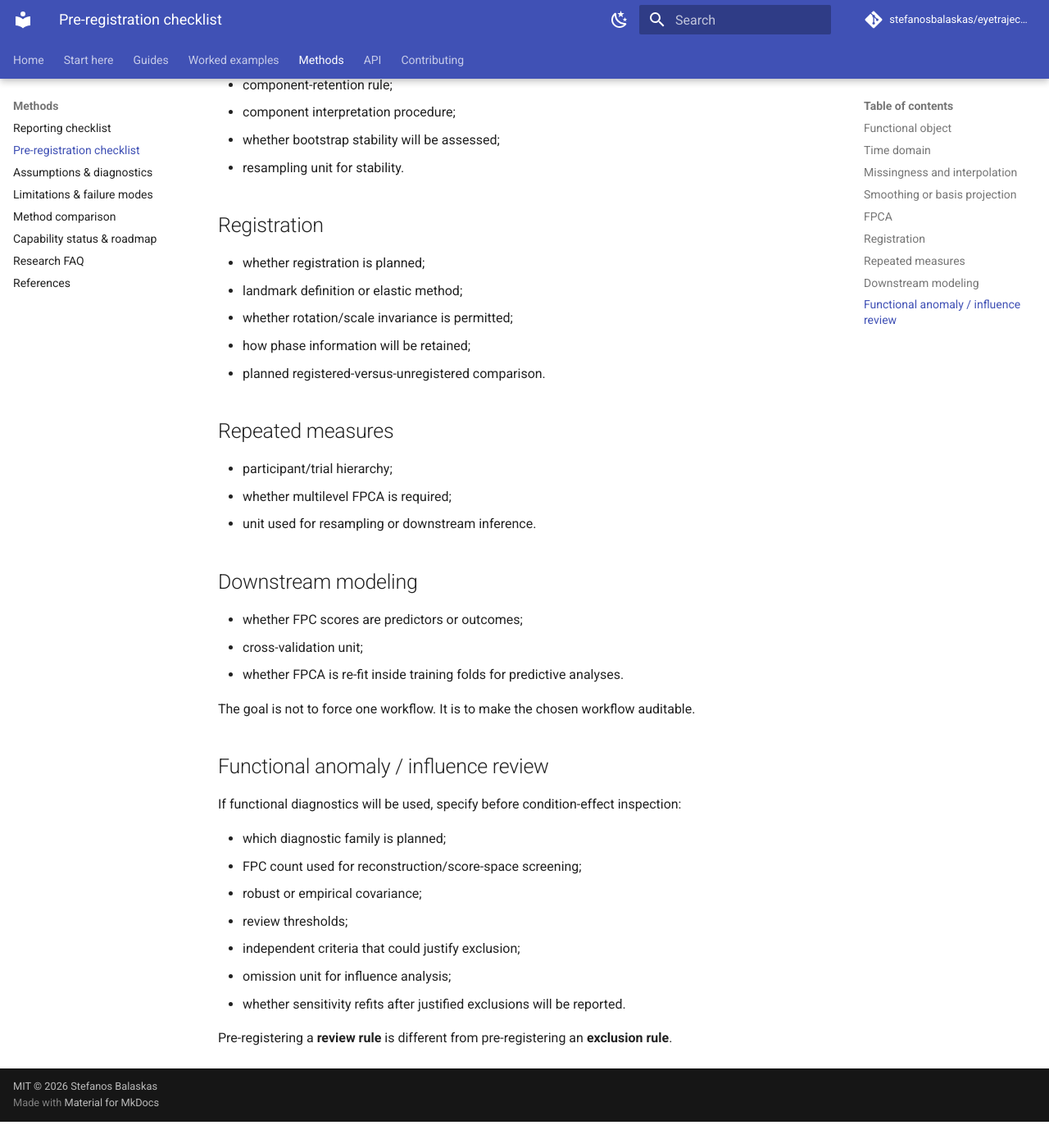
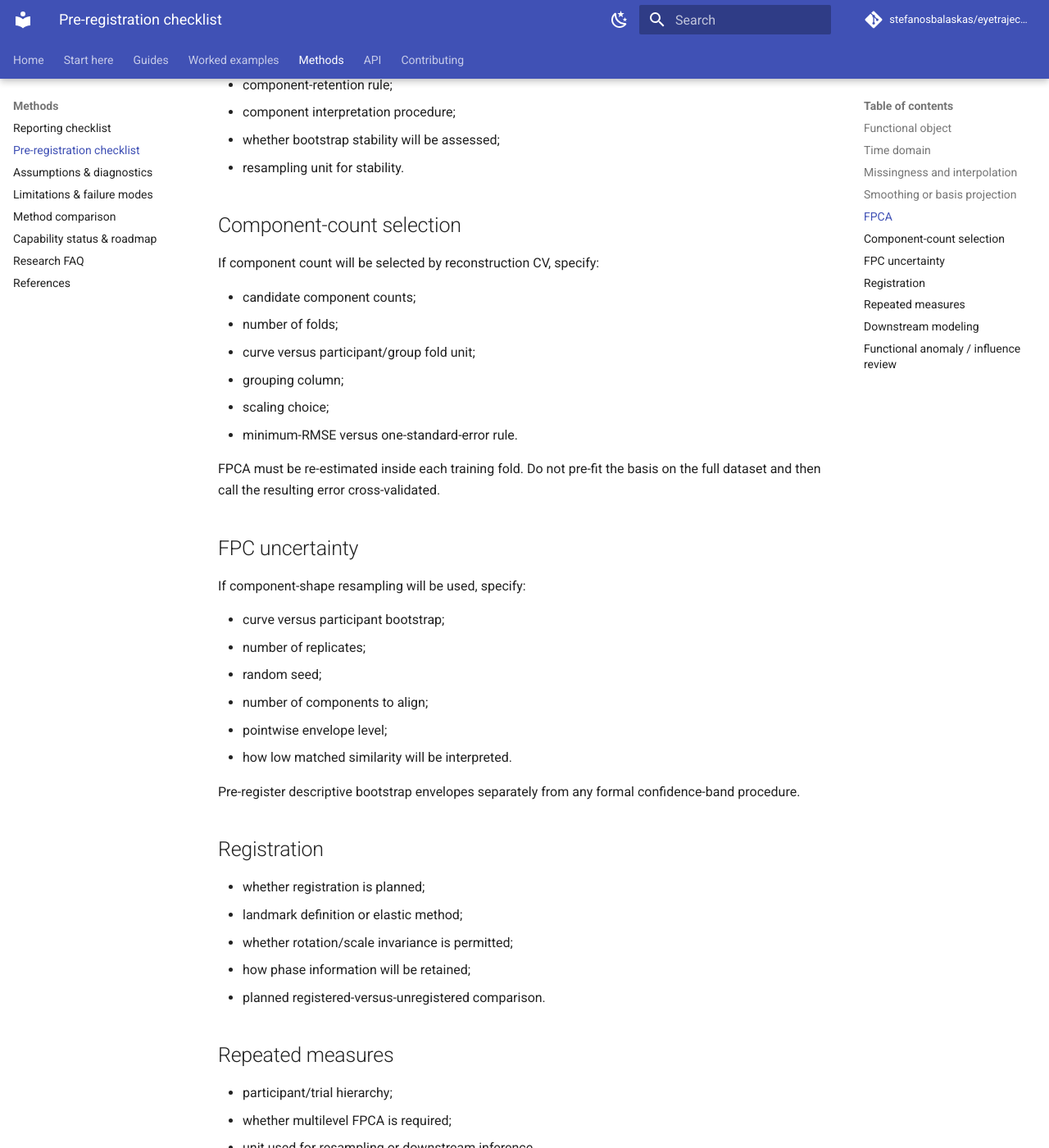
Before and after one commit to stefanosbalaskas/eyetrajectoriespy, an MkDocs documentation site: the page built from docs/methods/preregistration.md, in a window 1280 px wide and 1400 px high, scrolled down 1398 px. Shown: the whole window at 82% size. Built offline with MkDocs 1.6.1 and Material for MkDocs 9.7.7, drawn with Linux system fonts in a browser that asks for light colours; comment, search, counter and statistics services are not loaded; before the commit the page ends 2766 px from its top, so only the background shows below that.

Commit message:
Expand FPCA selection uncertainty methodology guidance

```diff
--- a/docs/methods/preregistration.md
+++ b/docs/methods/preregistration.md
@@ -42,6 +42,32 @@ Functional analysis contains enough researcher degrees of freedom that the main
 - whether bootstrap stability will be assessed;
 - resampling unit for stability.
 
+## Component-count selection
+
+If component count will be selected by reconstruction CV, specify:
+
+- candidate component counts;
+- number of folds;
+- curve versus participant/group fold unit;
+- grouping column;
+- scaling choice;
+- minimum-RMSE versus one-standard-error rule.
+
+FPCA must be re-estimated inside each training fold. Do not pre-fit the basis on the full dataset and then call the resulting error cross-validated.
+
+## FPC uncertainty
+
+If component-shape resampling will be used, specify:
+
+- curve versus participant bootstrap;
+- number of replicates;
+- random seed;
+- number of components to align;
+- pointwise envelope level;
+- how low matched similarity will be interpreted.
+
+Pre-register descriptive bootstrap envelopes separately from any formal confidence-band procedure.
+
 ## Registration
 
 - whether registration is planned;
```
